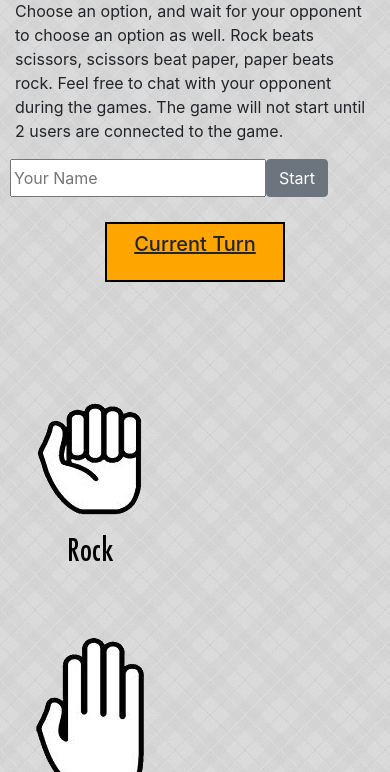
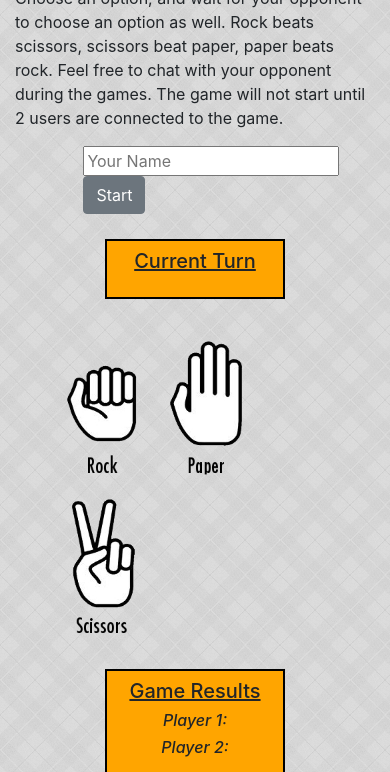
Before and after one commit to austindickey/rps-multiplayer, a plain HTML site: page index.html in a window 390 px wide. Shown: the part 160-932 px from the top of the page. Drawn offline with nearby package versions, Linux system fonts and the light colour scheme; no server answers.

Commit message:
updating mobile responsiveness

```diff
--- a/assets/css/style.css
+++ b/assets/css/style.css
@@ -12,13 +12,17 @@ body {
 }
 
 .container {
-    margin-top: 50px;
+    margin-top: 30px;
     min-height: 100%;
     margin-bottom: -75px;
 }
 
+h2 {
+    margin-bottom: 15px;
+}
+
 h3 {
-    margin-top: 50px;
+    margin-top: 20px;
 }
 
 h4 {
@@ -34,10 +38,14 @@ h6 {
     font-style: italic;
 }
 
+#choiceOptions {
+    margin: 0 20%;
+}
+
 .rpsImg {
     width: 150px;
     height: 220px;
-    margin-top: 50px;
+    margin-top: 10px;
 }
 
 #current-turn,
@@ -113,3 +121,29 @@ a:hover {
     text-decoration: none;
     color: #fff;
 }
+
+/* =================================
+        Mobile Responsiveness
+================================= */
+
+@media (max-width:1024px) {
+    #swap-zone {margin: 0}
+    #choiceOptions {margin: 0 14%;}
+}
+
+@media (max-width:768px) {
+    .rpsImg {width: 100px; height: 150px;}
+    #choiceOptions {margin: 0 16%;}
+}
+
+@media (max-width:414px) {
+    #swap-zone {margin: 0 19%;}
+    #choiceOptions {margin: 0 6%;}
+    .scoreTables {margin: 10px 20%;}
+    #chat {margin-top: 15px;}
+}
+
+@media (max-width:375px) {
+    #swap-zone {margin: 0 16%;}
+    #choiceOptions {margin: 0 1%;}
+}
--- a/index.html
+++ b/index.html
@@ -18,15 +18,15 @@
 
     <div class="container">
         <div class="row">
-            <section class="col-md-9">
-                <h2 class="text-center">Rock, Paper, Scissors Game</h2>
+            <section class="col-md-9 col-sm-12">
+                <h2 class="text-center">Rock, Paper, Scissors Multiplayer Game</h2>
                 <!-- Instructions -->
                 <p><strong>Instructions: </strong>Input your name, and click start. Choose an option, and wait for your opponent to choose an option as well. Rock beats scissors, scissors beat paper, paper beats rock. Feel free to chat with your opponent during the games. The game will not start until 2 users are connected to the game.</p>
 
                 <!-- Username Field -->
                 <div class="row">
                     <div class="col-md-4"></div>
-                    <div class="col-md-4">
+                    <div class="col-md-4 col-sm-12">
                         <form>
                             <div id="swap-zone" class="form-row">
                                 <input id="username" placeholder="Your Name"/>
@@ -45,17 +45,23 @@
 
                 <!-- Choice Options -->
                 <div id="choiceOptions" class="row">
-                    <div class="col-md-3"></div>
-                    <div class="col-md-2">
+                    <div class="col-md-12">
+                        <a class="choices" data-value="Rock" href="#"><img class="rpsImg" alt="Rock" src="assets/img/rock.png"/></a>
+                        <a class="choices" data-value="Paper" href="#"><img class="rpsImg" alt="Paper" src="assets/img/paper.png"/></a>
+                        <a class="choices" data-value="Scissors" href="#"><img class="rpsImg" alt="Scissors" src="assets/img/scissors.png"/></a>
+                    </div>
+
+                    <!-- <div class="col-md-3"></div>
+                    <div class="col-md-2 col-sm-3">
                         <a class="choices" data-value="Rock" href="#"><img class="rpsImg" alt="Rock" src="assets/img/rock.png"/></a>
                     </div>
-                    <div class="col-md-2">
+                    <div class="col-md-2 col-sm-3">
                         <a class="choices" data-value="Paper" href="#"><img class="rpsImg" alt="Paper" src="assets/img/paper.png"/></a>
                     </div>
-                    <div class="col-md-2">
+                    <div class="col-md-2 col-sm-3">
                         <a class="choices" data-value="Scissors" href="#"><img class="rpsImg" alt="Scissors" src="assets/img/scissors.png"/></a>
                     </div>
-                    <div class="col-md-3"></div>
+                    <div class="col-md-3"></div> -->
                 </div>
 
                 <!-- Game Results -->
@@ -127,7 +133,7 @@
             </section>
 
             <!-- Chat Box -->
-            <section class="col-md-3">
+            <section class="col-md-3 col-sm-12">
                 <form id="chat" role="chat">
                     <label for="chatInput">Type your message here:</label>
                     <textarea type="text" id="chatInput" class="chatBox"></textarea>
```
